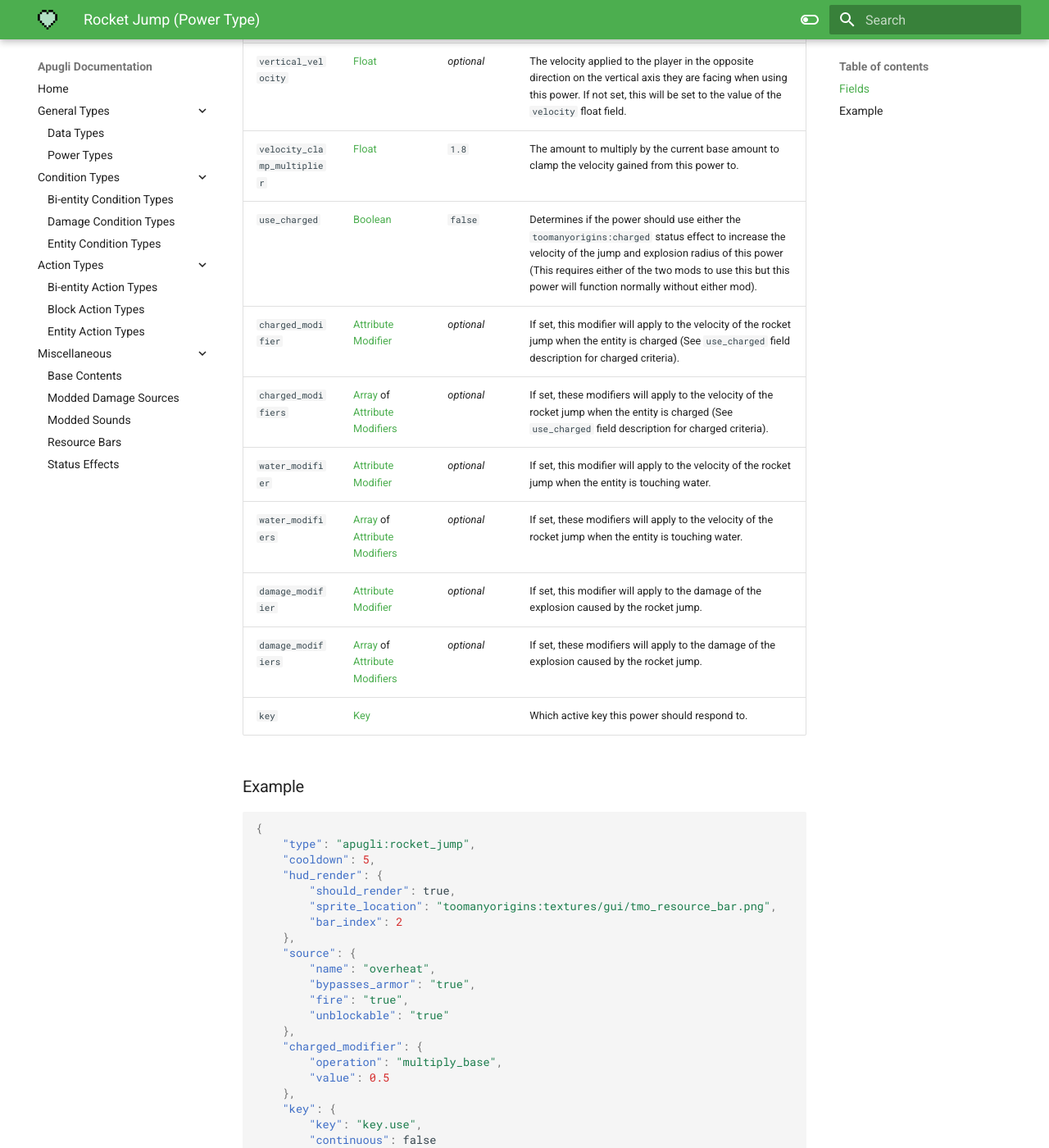
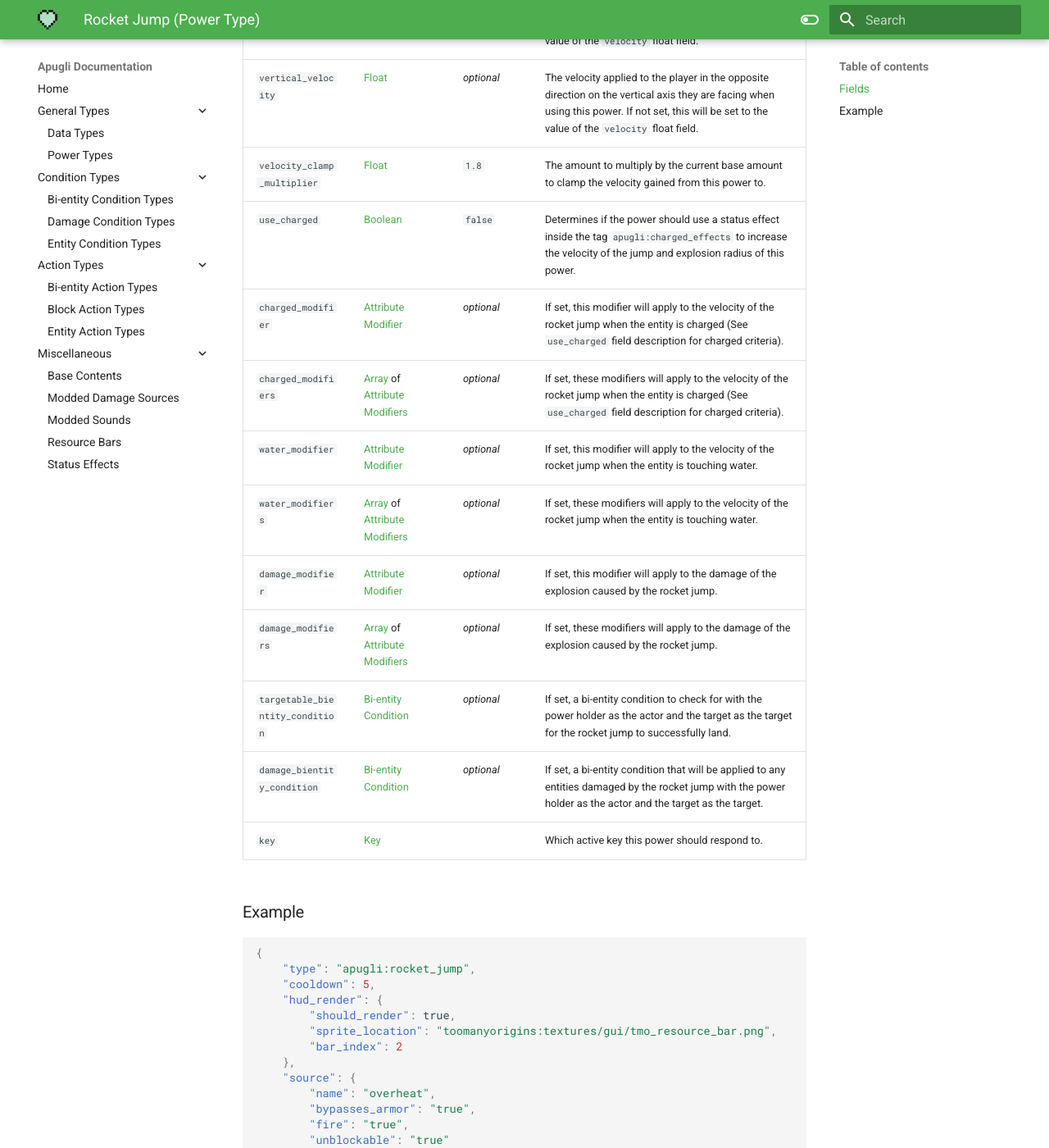
Before and after one commit to MerchantPug/apugli-docs, an MkDocs documentation site: the page built from docs/types/power_types/rocket_jump.md, in a window 1280 px wide and 1400 px high, scrolled down 847 px. Shown: the whole window at 82% size. Built offline with MkDocs 1.6.1 and Material for MkDocs 9.7.7, drawn with Linux system fonts in a browser that asks for light colours.

Commit message:
Update rocket_jump.md

```diff
--- a/docs/types/power_types/rocket_jump.md
+++ b/docs/types/power_types/rocket_jump.md
@@ -24,13 +24,15 @@ Field  | Type | Default | Description
 `horizontal_velocity` | [Float](https://origins.readthedocs.io/en/latest/types/data_types/float/) | *optional* | The velocity applied to the player in the opposite direction they are facing on horizontal axes when using this power. If not set, this will be set to the value of the `velocity` float field.
 `vertical_velocity` | [Float](https://origins.readthedocs.io/en/latest/types/data_types/float/) | *optional* | The velocity applied to the player in the opposite direction on the vertical axis they are facing when using this power. If not set, this will be set to the value of the `velocity` float field.
 `velocity_clamp_multiplier` | [Float](https://origins.readthedocs.io/en/latest/types/data_types/float/) | `1.8` | The amount to multiply by the current base amount to clamp the velocity gained from this power to.
-`use_charged` | [Boolean](https://origins.readthedocs.io/en/latest/types/data_types/boolean/) | `false` | Determines if the power should use either the `toomanyorigins:charged` status effect to increase the velocity of the jump and explosion radius of this power (This requires either of the two mods to use this but this power will function normally without either mod).
+`use_charged` | [Boolean](https://origins.readthedocs.io/en/latest/types/data_types/boolean/) | `false` | Determines if the power should use a status effect inside the tag `apugli:charged_effects` to increase the velocity of the jump and explosion radius of this power.
 `charged_modifier` | [Attribute Modifier](https://origins.readthedocs.io/en/latest/types/data_types/attribute_modifier/) | *optional* | If set, this modifier will apply to the velocity of the rocket jump when the entity is charged (See `use_charged` field description for charged criteria).
 `charged_modifiers` | [Array](https://origins.readthedocs.io/en/latest/types/data_types/array/) of [Attribute Modifiers](https://origins.readthedocs.io/en/latest/types/data_types/attribute_modifier/) | *optional* | If set, these modifiers will apply to the velocity of the rocket jump when the entity is charged (See `use_charged` field description for charged criteria).
 `water_modifier` | [Attribute Modifier](https://origins.readthedocs.io/en/latest/types/data_types/attribute_modifier/) | *optional* | If set, this modifier will apply to the velocity of the rocket jump when the entity is touching water.
 `water_modifiers` | [Array](https://origins.readthedocs.io/en/latest/types/data_types/array/) of [Attribute Modifiers](https://origins.readthedocs.io/en/latest/types/data_types/attribute_modifier/) | *optional* | If set, these modifiers will apply to the velocity of the rocket jump when the entity is touching water.
 `damage_modifier` | [Attribute Modifier](https://origins.readthedocs.io/en/latest/types/data_types/attribute_modifier/) | *optional* | If set, this modifier will apply to the damage of the explosion caused by the rocket jump.
 `damage_modifiers` | [Array](https://origins.readthedocs.io/en/latest/types/data_types/array/) of [Attribute Modifiers](https://origins.readthedocs.io/en/latest/types/data_types/attribute_modifier/) | *optional* | If set, these modifiers will apply to the damage of the explosion caused by the rocket jump.
+`targetable_bientity_condition` | [Bi-entity Condition](https://origins.readthedocs.io/en/latest/types/bientity_condition_types/) | *optional* | If set, a bi-entity condition to check for with the power holder as the actor and the target as the target for the rocket jump to successfully land.
+`damage_bientity_condition` | [Bi-entity Condition](https://origins.readthedocs.io/en/latest/types/bientity_condition_types/) | *optional* | If set, a bi-entity condition that will be applied to any entities damaged by the rocket jump with the power holder as the actor and the target as the target.
 `key` | [Key](https://origins.readthedocs.io/en/latest/types/data_types/key/) | | Which active key this power should respond to.
 
 ### Example
```
